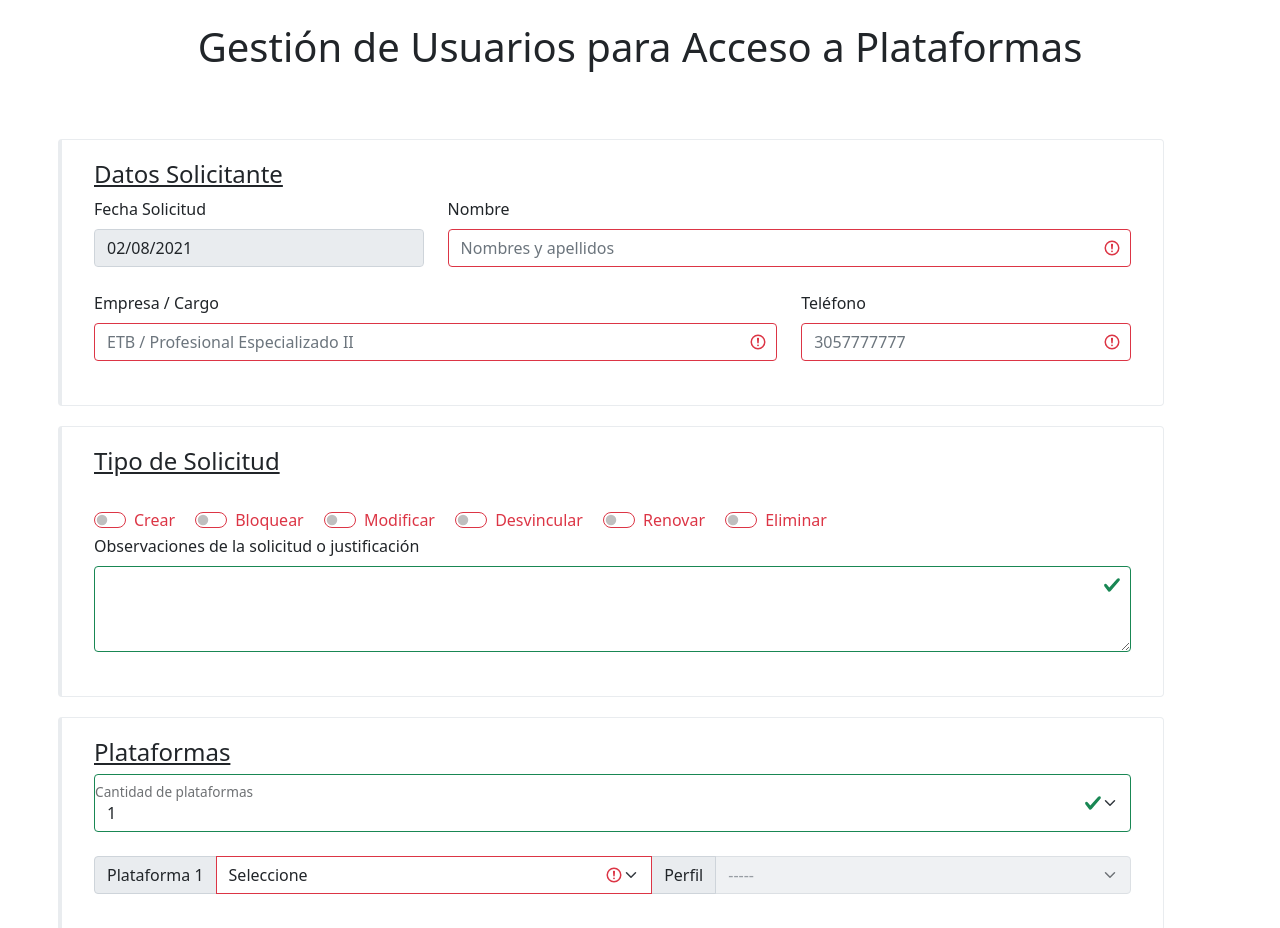
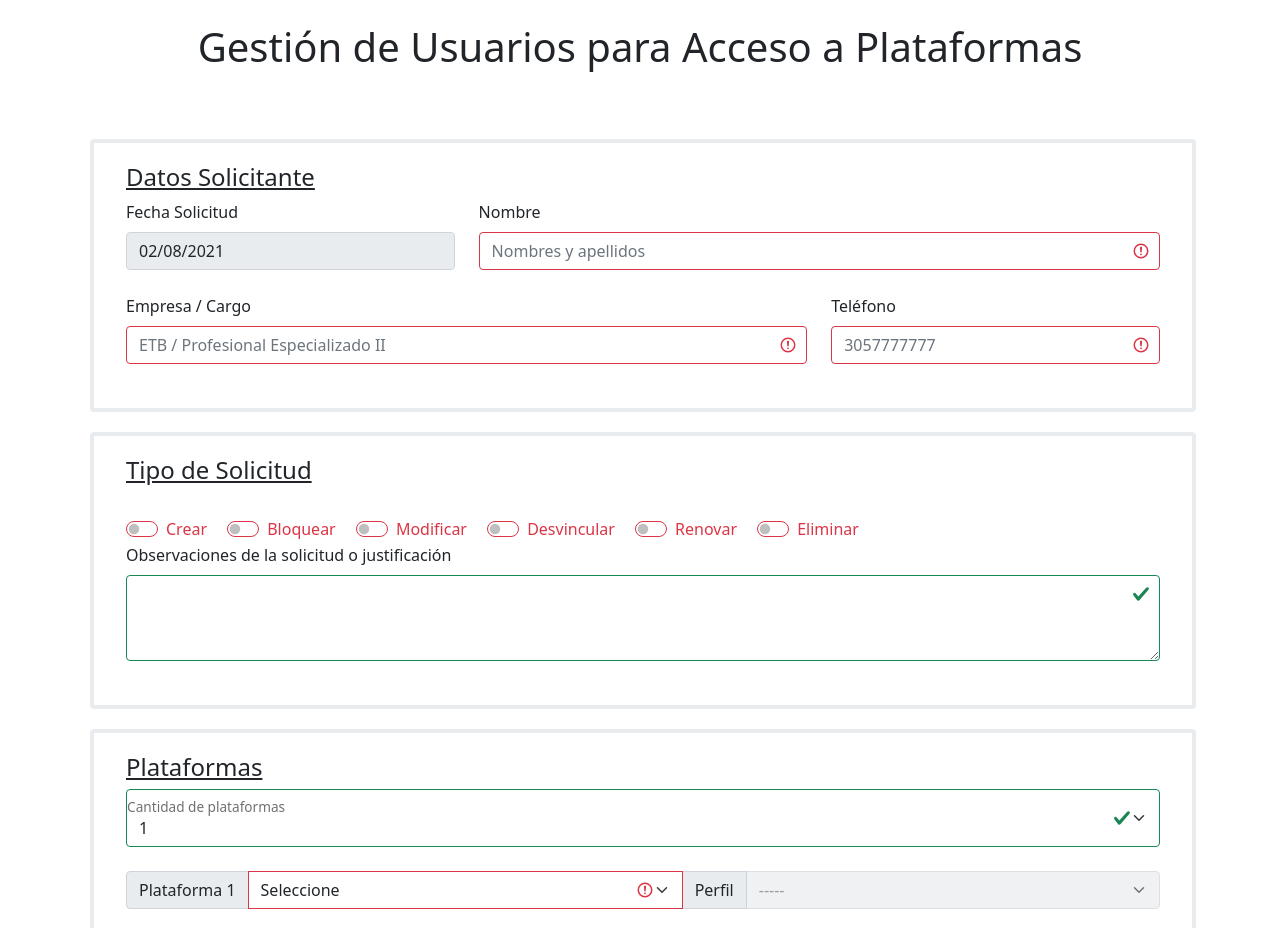
Before and after one commit to davicasg/Formato_GA, a plain HTML site: page index.html in a window 1280 px wide. Shown: the part 700-1628 px from the top of the page. Drawn offline with Linux system fonts and the light colour scheme.

Commit message:
Add files via upload

```diff
--- a/css/styles.css
+++ b/css/styles.css
@@ -4,7 +4,9 @@
     margin-top: 1.25rem;
     /*margin-bottom: 1.25rem;*/
     border: 1px solid #e9ecef;
-    border-left-width: .25rem;
+    margin-left: 1.25rem;
+    margin-right: 1.25rem;
+    border-width: .25rem;
     border-radius: .25rem;
     /*background-color: #f8f9fa;*/
 }
```
